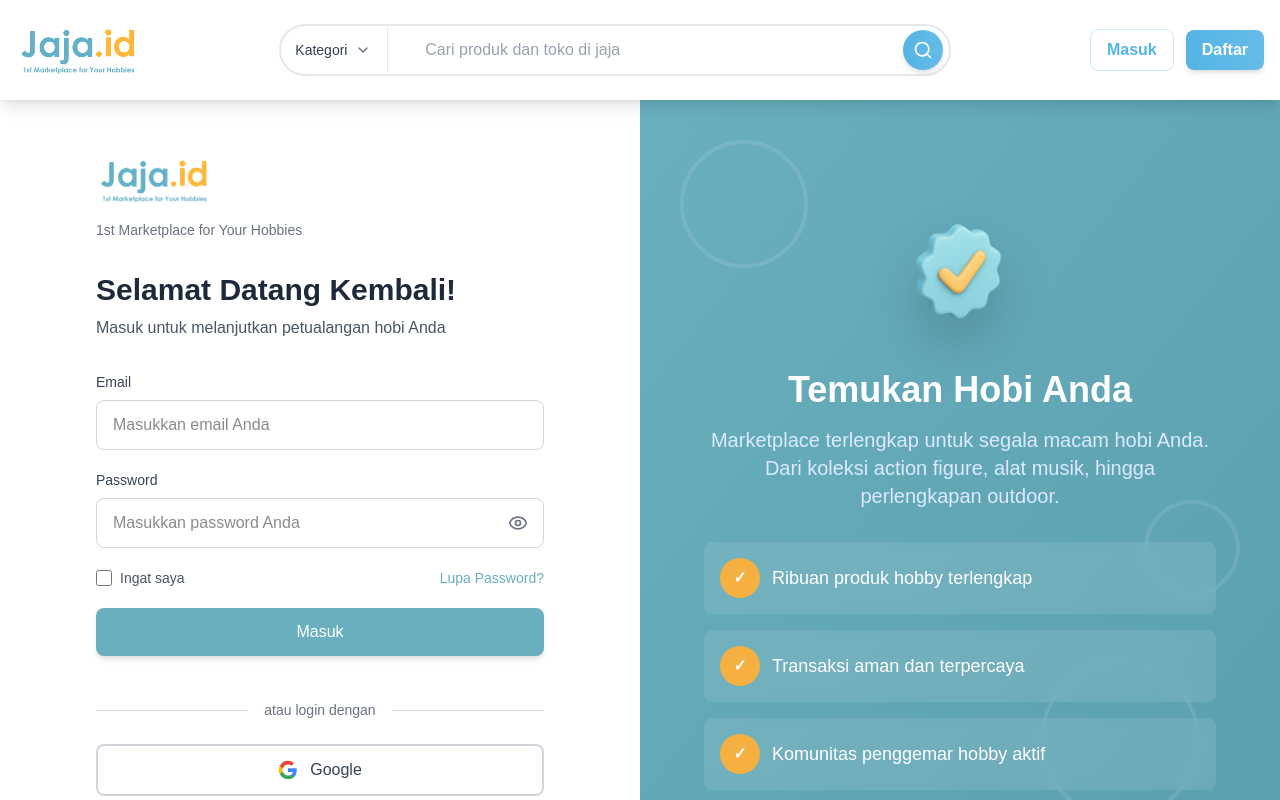
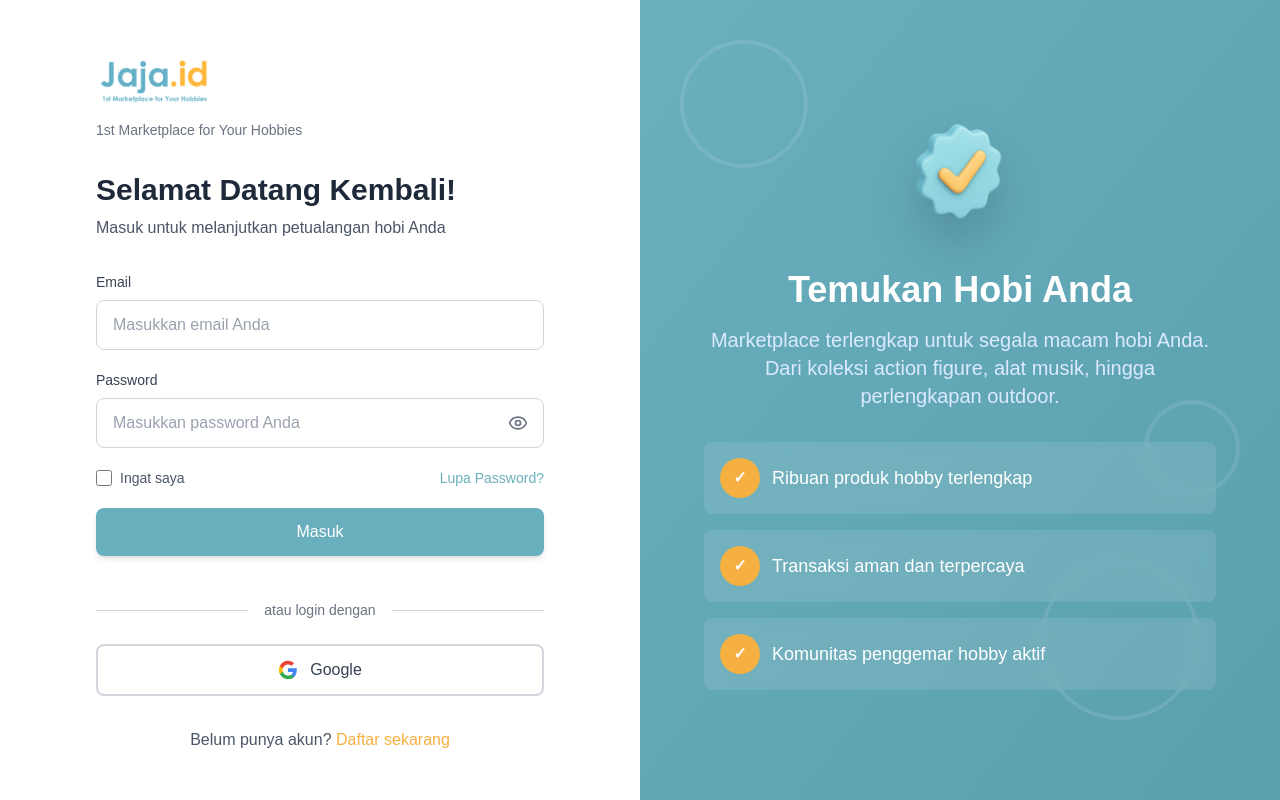
Before and after one commit to zufar-irawan/Jaja-Frontend, a Next.js app: page /auth/login in a window 1280 px wide. Shown: the top 800 px of the page. Built offline with nearby package versions, Linux system fonts and the light colour scheme.

Commit message:
Hide Nav in Login n Register

```diff
--- a/src/app/auth/login/page.tsx
+++ b/src/app/auth/login/page.tsx
@@ -58,7 +58,7 @@
                 value={email}
                 onChange={(e: React.ChangeEvent<HTMLInputElement>) => setEmail(e.target.value)}
                 placeholder="Masukkan email Anda"
-                className="w-full px-4 py-3 border border-gray-300 rounded-lg focus:outline-none focus:ring-2 focus:ring-[#6AAFBE] focus:border-transparent transition"
+                className="w-full px-4 py-3 border border-gray-300 rounded-lg text-gray-800 placeholder-gray-400 focus:outline-none focus:ring-2 focus:ring-[#6AAFBE] focus:border-transparent transition"
               />
             </div>
 
@@ -73,7 +73,7 @@
                   value={password}
                   onChange={(e: React.ChangeEvent<HTMLInputElement>) => setPassword(e.target.value)}
                   placeholder="Masukkan password Anda"
-                  className="w-full px-4 py-3 border border-gray-300 rounded-lg focus:outline-none focus:ring-2 focus:ring-[#6AAFBE] focus:border-transparent transition pr-12"
+                  className="w-full px-4 py-3 border border-gray-300 rounded-lg text-gray-800 placeholder-gray-400 focus:outline-none focus:ring-2 focus:ring-[#6AAFBE] focus:border-transparent transition"
                 />
                 <button
                   type="button"
--- a/src/app/layout.tsx
+++ b/src/app/layout.tsx
@@ -1,8 +1,7 @@
 import type { Metadata } from "next";
 import { Geist, Geist_Mono } from "next/font/google";
 import "../styles/globals.css";
-import Navigation from "@components/Navigation"
-import Footer from "@components/Footer";
+import ClientLayout from "@components/ClientLayout";
 
 const geistSans = Geist({
   variable: "--font-geist-sans",
@@ -21,17 +20,15 @@
 
 export default function RootLayout({
   children,
-}: Readonly<{
+}: {
   children: React.ReactNode;
-}>) {
+}) {
   return (
     <html lang="en">
       <body
         className={`${geistSans.variable} ${geistMono.variable} antialiased`}
       >
-        <Navigation />
-        <main className="flex-1">{children}</main>
-        <Footer />
+        <ClientLayout>{children}</ClientLayout>
       </body>
     </html>
   );
--- /dev/null
+++ b/src/components/ClientLayout.tsx
@@ -0,0 +1,19 @@
+"use client";
+
+import { usePathname } from "next/navigation";
+import Navigation from "@components/Navigation";
+import Footer from "@components/Footer";
+
+export default function ClientLayout({children,}: {children: React.ReactNode;}) {
+  const pathname = usePathname();
+  const hideLayout = ["/auth/login", "/auth/register"];
+  const shouldHideLayout = hideLayout.includes(pathname || "");
+
+  return (
+    <>
+      {!shouldHideLayout && <Navigation />}
+      <main>{children}</main>
+      {!shouldHideLayout && <Footer />}
+    </>
+  );
+}
```
